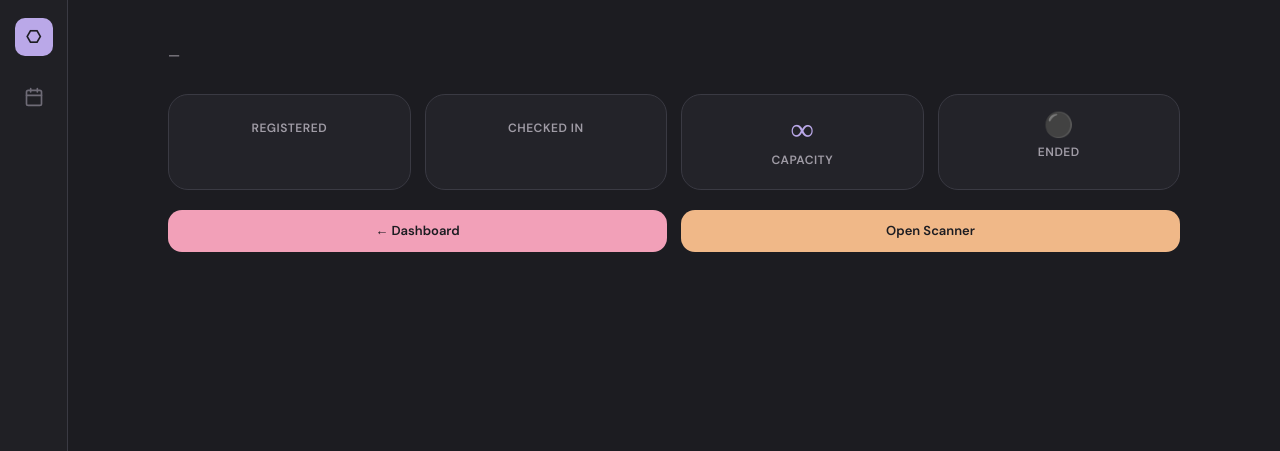
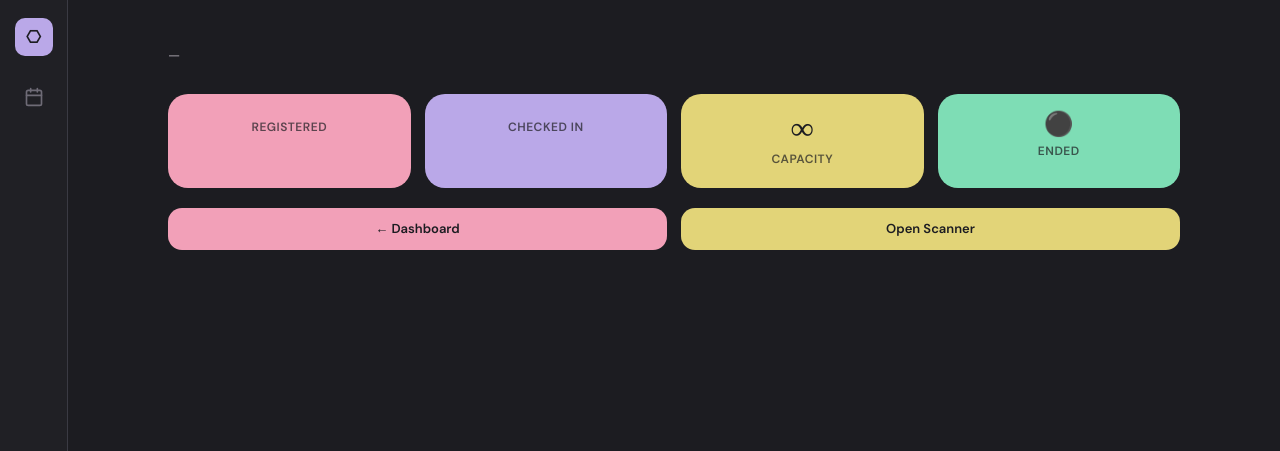
Before and after one commit to Susquehanna-Syntax/Turnstil, a Django app: template templates/admin_portal/event_detail.html in a window 1280 px wide. Shown: the top 451 px of the page. Run offline with Django 3.2, Linux system fonts and the light colour scheme; the template is opened without the code that fills it, so the values that code supplies are empty.

Commit message:
Added Lemon and coral to buttons as options for colors and added stat-card colors. Reworked event_detail.html to include the new colors for the stat cards and swapped peach for lemon

```diff
--- a/templates/admin_portal/event_detail.html
+++ b/templates/admin_portal/event_detail.html
@@ -17,19 +17,19 @@
 
 <!-- Stats -->
 <div class="stat-grid fade-up fade-up-2">
-    <div class="stat-card">
+    <div class="stat-card stat-card-filled stat-card-rose">
         <div class="number">{{ event.registration_count }}</div>
         <div class="label">Registered</div>
     </div>
-    <div class="stat-card">
+    <div class="stat-card stat-card-filled stat-card-lav">
         <div class="number">{{ event.checkin_count }}</div>
         <div class="label">Checked In</div>
     </div>
-    <div class="stat-card">
+    <div class="stat-card stat-card-filled stat-card-lemon">
         <div class="number">{% if event.capacity %}{{ event.capacity }}{% else %}∞{% endif %}</div>
         <div class="label">Capacity</div>
     </div>
-    <div class="stat-card">
+    <div class="stat-card stat-card-filled stat-card-mint">
         <div class="number" style="font-size: 1.5rem;">
             {% if event.is_active %}🟢{% elif event.is_upcoming %}🟡{% else %}⚫{% endif %}
         </div>
@@ -52,7 +52,7 @@
         </form>
     {% endif %}
 
-    <a href="{% url 'scanner' %}" class="btn btn-filled-peach" style="width: 100%; height: 100%; justify-content: center; margin: 0; box-sizing: border-box;">Open Scanner</a>
+    <a href="{% url 'scanner' %}" class="btn btn-filled-lemon" style="width: 100%; height: 100%; justify-content: center; margin: 0; box-sizing: border-box;">Open Scanner</a>
 
     {% if user.is_organizer_or_above or event.created_by == user %}
     <form method="post" action="{% url 'toggle-walkins' uuid=event.id %}" style="margin: 0; height: 100%;">
--- a/templates/base.html
+++ b/templates/base.html
@@ -274,6 +274,17 @@
             letter-spacing: 0.5px;
             font-weight: 600;
         }
+        /* Filled stat cards */
+        .stat-card-filled           { border: none; }
+        .stat-card-filled .number   { color: var(--bg); }
+        .stat-card-filled .label    { color: rgba(28, 28, 33, 0.7); }
+        .stat-card-rose     { background: var(--rose); }
+        .stat-card-lav  { background: var(--lavender); }
+        .stat-card-mint     { background: var(--mint); }
+        .stat-card-peach    { background: var(--peach); }
+        .stat-card-sky      { background: var(--sky); }
+        .stat-card-lemon    { background: var(--lemon); }
+        .stat-card-coral    { background: var(--coral); }
 
         /* ── Table ── */
         .table-wrap {
@@ -345,6 +356,8 @@
         .btn-filled-rose  { background: var(--rose);     color: var(--bg); }
         .btn-filled-sky   { background: var(--sky);      color: var(--bg); }
         .btn-filled-peach { background: var(--peach);    color: var(--bg); }
+        .btn-filled-lemon { background: var(--lemon);    color: var(--bg); }
+        .btn-filled-coral { background: var(--coral);    color: var(--bg); }
         .btn-outline {
             background: none;
             color: var(--text-2);
```
